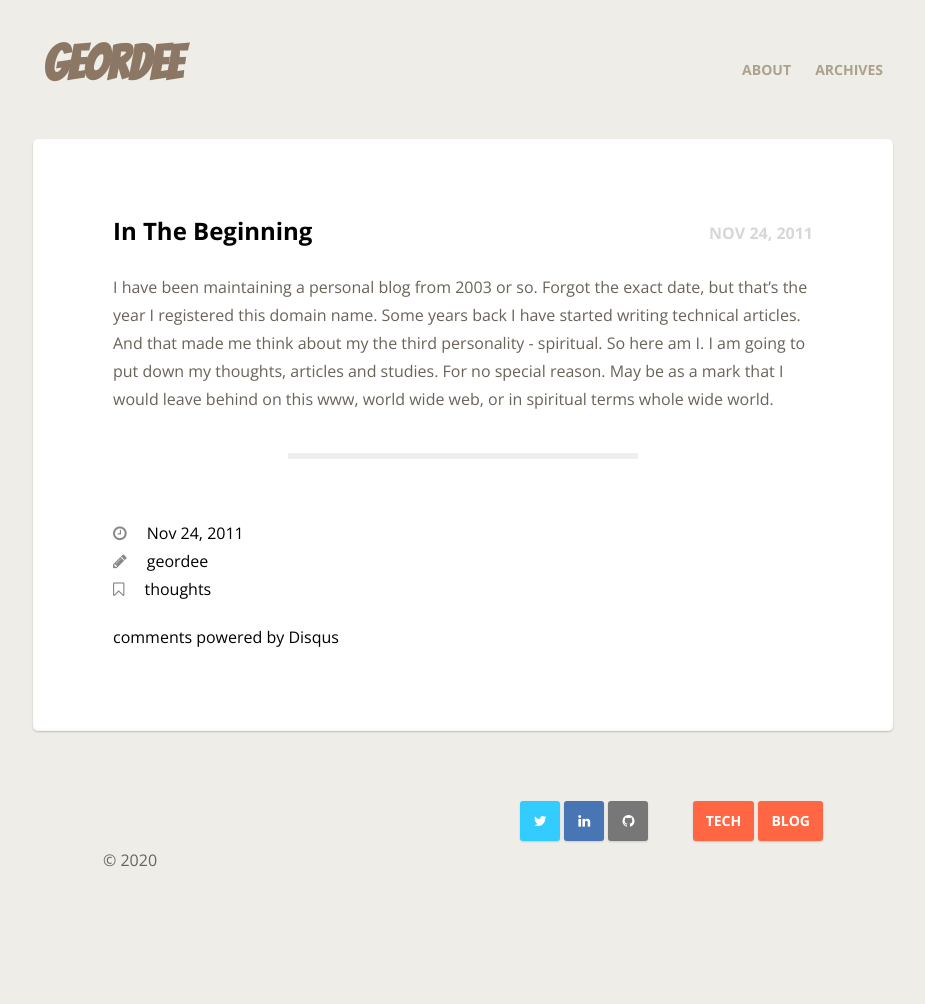
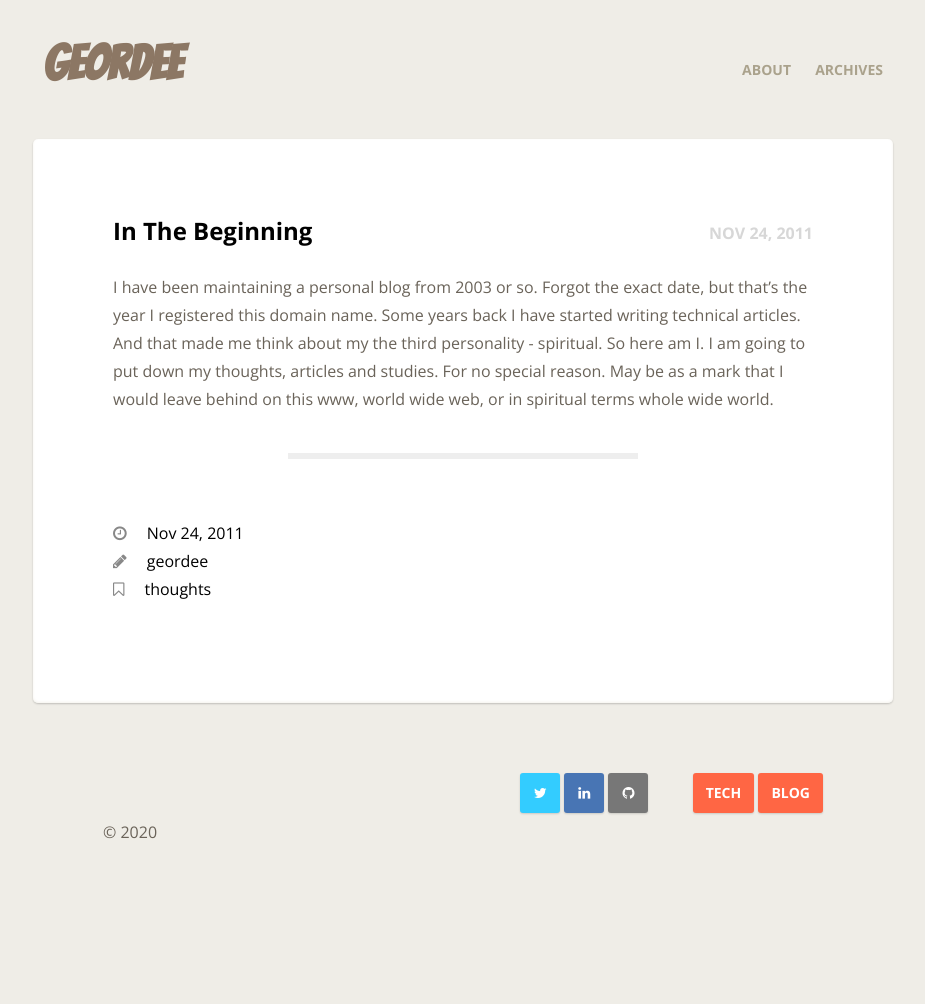
Before and after one commit to geordee/xian, a Jekyll site: the page built from _posts/2011-11-23-in-the-beginning.markdown, in a window 1280 px wide. Shown: the whole page, without its empty margins (177-1102 px from the left). Built offline with Jekyll 4.4.1, drawn with Linux system fonts in a browser that asks for light colours; comment, search, counter and statistics services are not loaded; after the commit the page ends 976 px from its top, so only the background shows below that.

Commit message:
Remove comments

```diff
--- a/_layouts/post.html
+++ b/_layouts/post.html
@@ -23,20 +23,6 @@
       {% endif %}
     </div>
 
-    <div class="comments">
-      <div id="disqus_thread"></div>
-      <script type="text/javascript">
-          var disqus_shortname = 'geordee';
-          (function() {
-              var dsq = document.createElement('script'); dsq.type = 'text/javascript'; dsq.async = true;
-              dsq.src = '//' + disqus_shortname + '.disqus.com/embed.js';
-              (document.getElementsByTagName('head')[0] || document.getElementsByTagName('body')[0]).appendChild(dsq);
-          })();
-      </script>
-      <noscript>Please enable JavaScript to view the <a href="https://disqus.com/?ref_noscript">comments powered by Disqus.</a></noscript>
-      <a href="https://disqus.com" class="dsq-brlink">comments powered by <span class="logo-disqus">Disqus</span></a>
-    </div>
-
   </div>
   <br class="clear" />
 </section>
```
